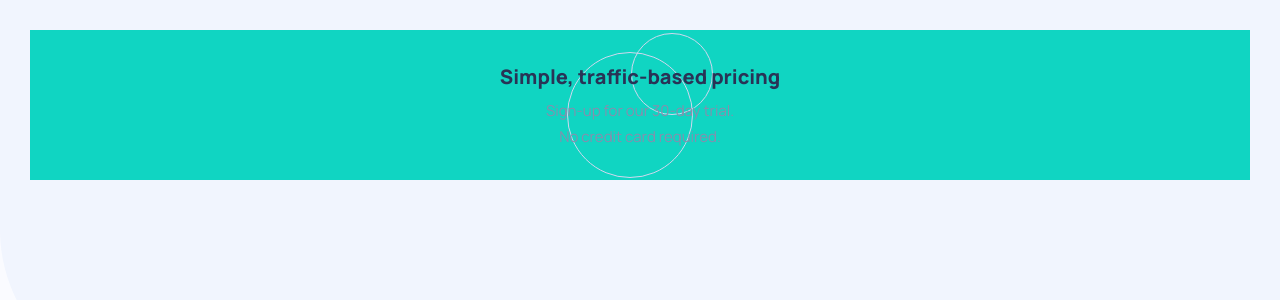
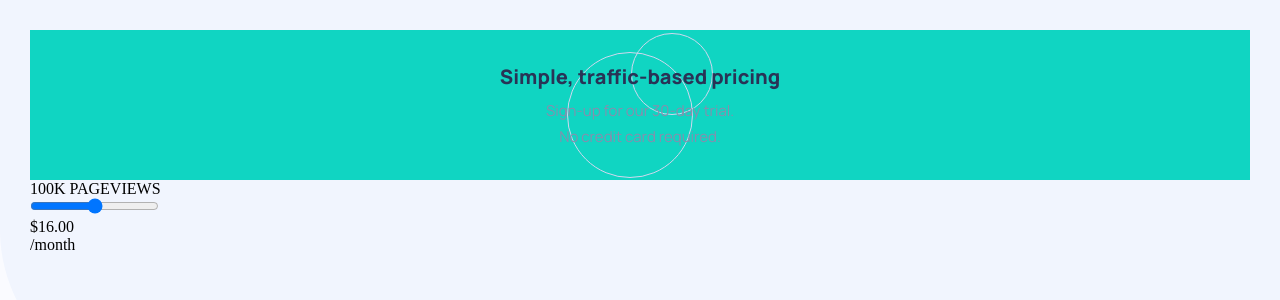
Before and after one commit to fernanda-veiga/pricing, a React (Create React App) app: page / in a window 1280 px wide. Shown: the top 300 px of the page. Built offline with nearby package versions, Linux system fonts and the light colour scheme.

Commit message:
Added components to display the pricing using a range slider.

```diff
--- a/src/components/App.js
+++ b/src/components/App.js
@@ -1,4 +1,4 @@
-import React from "react";
+import React, { useEffect } from "react";
 import "../styles/App.css";
 
 function Header() {
@@ -13,17 +13,58 @@ function Header() {
   );
 }
 
+function PricingBox() {
+  return (
+    <div className="pricing-box">
+      <SliderArea />
+      <div className="toggle-area"></div>
+      <div className="info-area"></div>
+    </div>
+  );
+}
+
+function SliderArea() {
+  return (
+    <div className="slider-area">
+      <p className="pageviews">100K PAGEVIEWS</p>
+      <RangeSlider />
+      <span>
+        <p className="price">$16.00</p>
+        <p className="frequency">/month</p>
+      </span>
+    </div>
+  );
+}
+
+function RangeSlider() {
+  useEffect(() => {
+    document.querySelector("input").value = 3;
+  }, []);
+
+  function handleSlide(event) {
+    const percentage =
+      ((event.target.value - 1) * 100) / (event.target.max - event.target.min);
+    event.target.style.background = `linear-gradient(to right, hsl(174, 77%, 80%) 0% ${percentage}%, hsl(224, 65%, 95%) ${percentage}% 100%`;
+  }
+
+  return (
+    <div className="slider-container">
+      <input
+        type="range"
+        min="1"
+        max="5"
+        className="slider"
+        onInput={handleSlide}
+      />
+    </div>
+  );
+}
+
 function App() {
   return (
     <div className="App">
-      <div className="container">
-        <Header />
-        <div className="price-box">
-          <div className="slider"></div>
-          <div className="toggle"></div>
-          <div className="info"></div>
-        </div>
-      </div>
+      <Header />
+      <PricingBox />
     </div>
   );
 }
```
